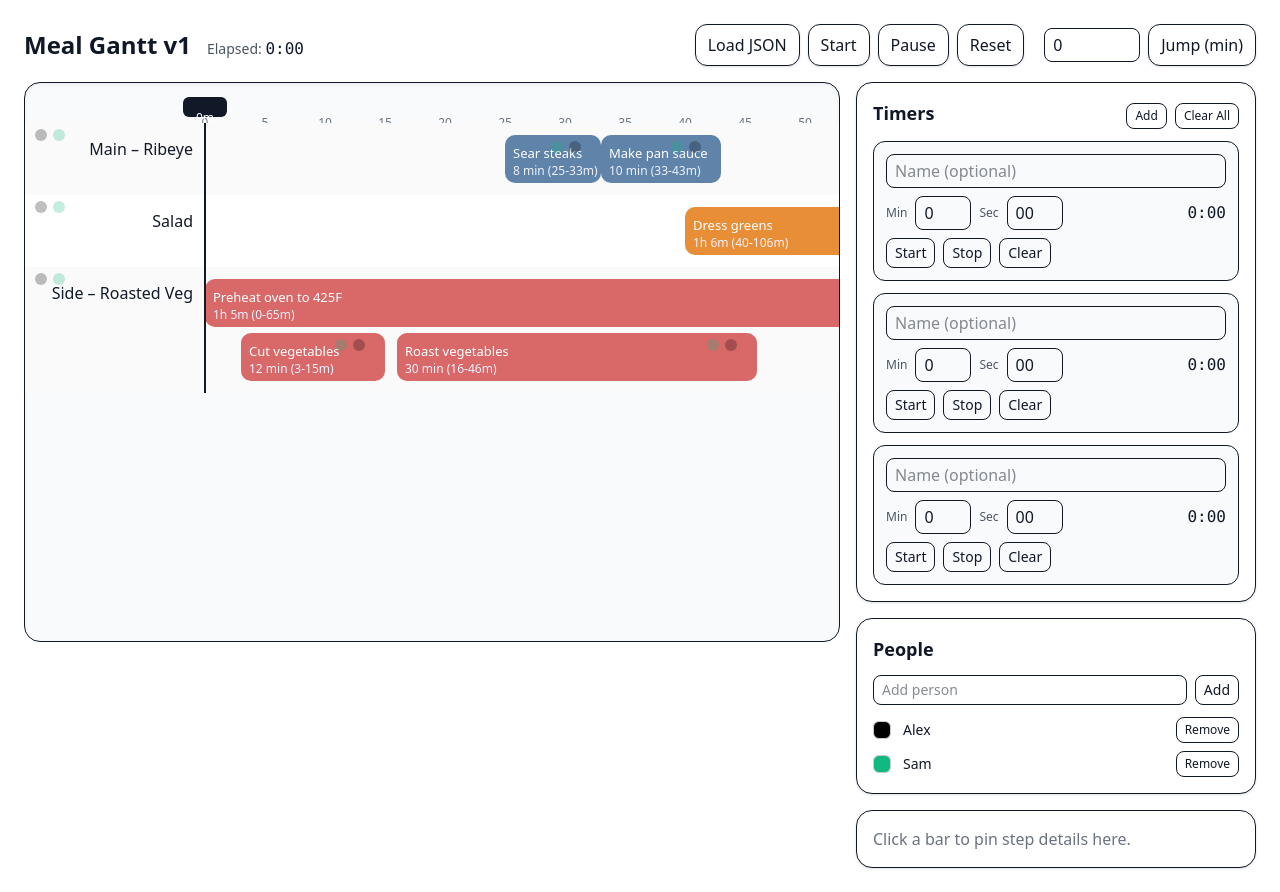
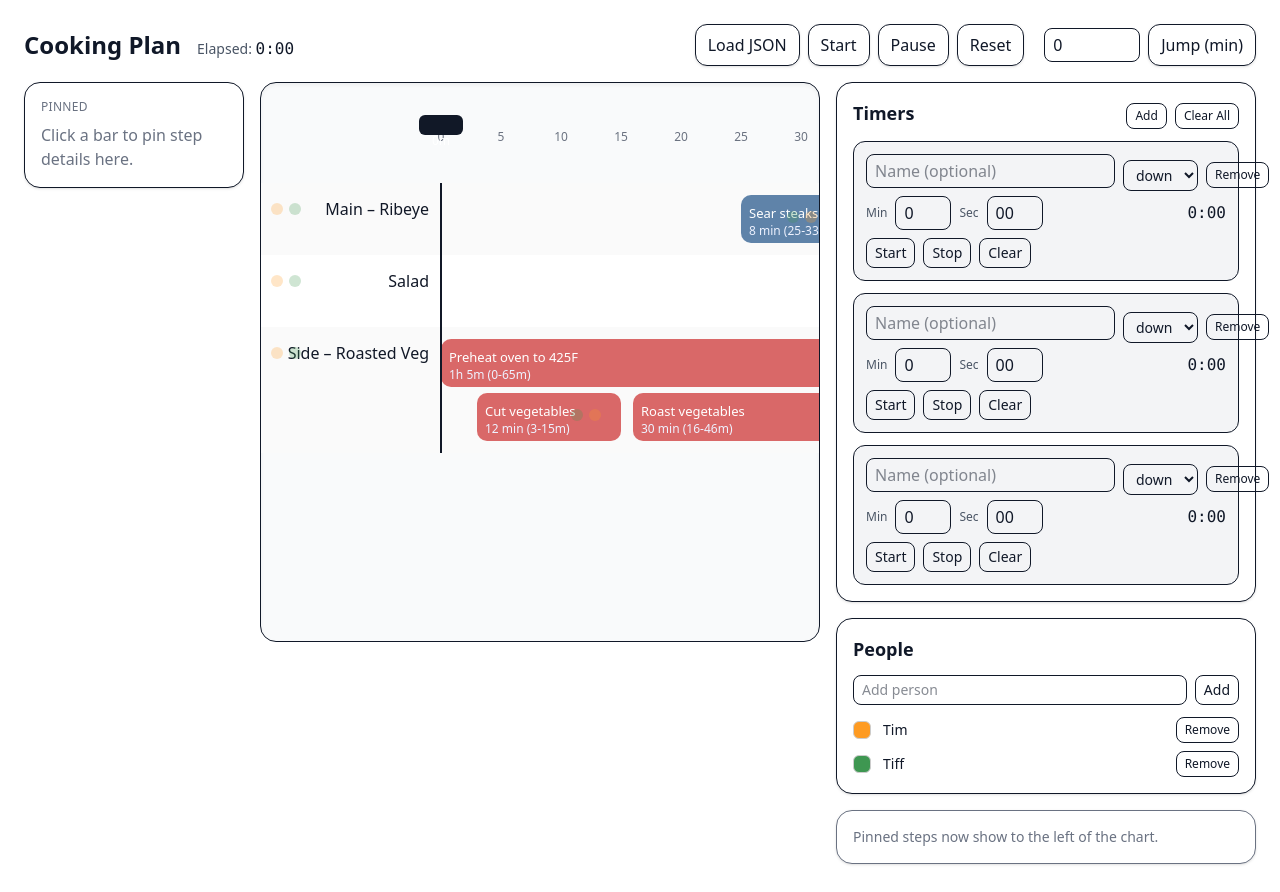
Before and after one commit to timdmacdo/dinner_planner, a React (Vite) app: page / in a window 1280 px wide. Built offline with nearby package versions, Linux system fonts and the light colour scheme.

Commit message:
core functionality

```diff
--- a/src/App.tsx
+++ b/src/App.tsx
@@ -137,6 +137,8 @@ interface UxTimer {
   secStr: string;
   remaining: number; // seconds
   running: boolean;
+  cleared?: boolean;
+  mode?: 'down' | 'up';
 }
 
 // === Main Component ===
@@ -155,9 +157,9 @@ export default function MealGantt() {
 
   // ==== Timer bank state ====
   const [timers, setTimers] = useState<UxTimer[]>([
-    { id: "t1", name: "", minStr: "0", secStr: "00", remaining: 0, running: false },
-    { id: "t2", name: "", minStr: "0", secStr: "00", remaining: 0, running: false },
-    { id: "t3", name: "", minStr: "0", secStr: "00", remaining: 0, running: false },
+  { id: "t1", name: "", minStr: "0", secStr: "00", remaining: 0, running: false, cleared: true, mode: 'down' },
+  { id: "t2", name: "", minStr: "0", secStr: "00", remaining: 0, running: false, cleared: true, mode: 'down' },
+  { id: "t3", name: "", minStr: "0", secStr: "00", remaining: 0, running: false, cleared: true, mode: 'down' },
   ]);
 
   // global tick for timers
@@ -166,8 +168,16 @@ export default function MealGantt() {
       setTimers((prev) =>
         prev.map((t) => {
           if (!t.running) return t;
+          if (t.mode === 'up') {
+            // counting up
+            return { ...t, remaining: t.remaining + 1, running: true, cleared: false };
+          }
+          // counting down
           const next = Math.max(0, t.remaining - 1);
-          return { ...t, remaining: next, running: next > 0 && t.running };
+          const runningNow = next > 0 && t.running;
+          // if it hit zero, mark as expired (cleared=false) so UI shows expired state until user clears
+          const clearedNow = next === 0 ? false : (t.cleared ?? false);
+          return { ...t, remaining: next, running: runningNow, cleared: clearedNow };
         })
       );
     }, 1000);
@@ -186,20 +196,24 @@ export default function MealGantt() {
           const mins = Math.max(0, parseInt(t.minStr || "0", 10));
           const secs = Math.max(0, Math.min(59, parseInt(t.secStr || "0", 10)));
           remaining = mins * 60 + secs;
+          // if mode is 'up', start from 0 instead of mins*60
+          if (t.mode === 'up') remaining = 0;
         }
-        return { ...t, remaining, running: remaining > 0 };
+  // starting a timer means it's not in the 'cleared' state
+  return { ...t, remaining, running: true, cleared: false };
       })
     );
   };
 
   const stopTimer = (id: string) => setTimerField(id, { running: false });
-  const clearTimer = (id: string) => setTimerField(id, { running: false, remaining: 0 });
+  const clearTimer = (id: string) => setTimerField(id, { running: false, remaining: 0, cleared: true });
+  const removeTimer = (id: string) => setTimers((prev) => prev.filter((t) => t.id !== id));
   const addTimer = () =>
     setTimers((prev) => [
       ...prev,
-      { id: `t${prev.length + 1}`, name: "", minStr: "0", secStr: "00", remaining: 0, running: false },
+  { id: `t${prev.length + 1}`, name: "", minStr: "0", secStr: "00", remaining: 0, running: false, cleared: true, mode: 'down' },
     ]);
-  const resetTimers = () => setTimers((prev) => prev.map((t) => ({ ...t, running: false, remaining: 0 })));
+  const resetTimers = () => setTimers((prev) => prev.map((t) => ({ ...t, running: false, remaining: 0, cleared: true })));
 
   // ==== Grouping & stacking (separate rows for overlaps within each recipe) ====
   type LaneRow = { end: number };
@@ -209,8 +223,8 @@ export default function MealGantt() {
     // === People / responsibility ===
     type Person = { id: string; name: string; color: string };
     const [people, setPeople] = useState<Person[]>([
-      { id: "p1", name: "Alex", color: "#000000" },
-      { id: "p2", name: "Sam", color: "#10b981" },
+      { id: "p1", name: "Tim", color: "#fe9b22ff" },
+      { id: "p2", name: "Tiff", color: "#3e9751ff" },
     ]);
   // assignment: map from step id -> array of person ids responsible for that step
   const [stepAssignments, setStepAssignments] = useState<Record<string, string[]>>({});
@@ -297,7 +311,7 @@ export default function MealGantt() {
   const rowGap = 6; // px between rows
   const laneVPad = 12; // top/bottom padding per lane block
   const labelWidth = 180;
-  const topAxisPad = 40;
+  const topAxisPad = 80; // increased so minute labels are fully visible
   const pxPerMin = 12; // horizontal scale
 
   // compute vertical positions and chart size
@@ -317,7 +331,8 @@ export default function MealGantt() {
 
   // Hover / tooltip / pin
   const [hover, setHover] = useState<{ step: Step; x: number; y: number } | null>(null);
-  const [pinned, setPinned] = useState<Step | null>(null);
+  // keep ordered array of pinned steps (most recent appended); capped at 3
+  const [pinned, setPinned] = useState<Step[]>([]);
 
   // File handling
   const onFile = async (file: File) => {
@@ -346,7 +361,7 @@ export default function MealGantt() {
       setPlaying(false);
       setBaseMinutes(0);
       setJumpInput("0");
-      setPinned(null);
+  setPinned([]);
     } catch (e: any) {
       console.error(e);
       setError(e?.message ?? "Failed to parse file");
@@ -379,7 +394,7 @@ export default function MealGantt() {
       <div className="max-w-[1300px] mx-auto space-y-4">
         <header className="flex items-center justify-between gap-3">
           <div className="flex items-baseline gap-4">
-            <h1 className="text-2xl font-semibold">Meal Gantt v1</h1>
+            <h1 className="text-2xl font-semibold">Cooking Plan</h1>
             <div className="text-sm text-gray-600">Elapsed: <span className="font-mono text-base text-gray-900">{fmtMMSS(elapsedSeconds)}</span></div>
           </div>
           <div className="flex items-center gap-2">
@@ -414,16 +429,40 @@ export default function MealGantt() {
           <div className="p-3 rounded-lg border border-red-300 bg-red-50 text-red-800">{error}</div>
         )}
 
-        <div className="grid grid-cols-3 gap-4">
+  <div className="grid gap-4" style={{ gridTemplateColumns: '220px 1fr 420px' }}>
+          {/* Left pinned column */}
+          <div className="col-span-1">
+            <div className="p-4 rounded-2xl border bg-white shadow-sm">
+              <div className="text-xs uppercase tracking-wide text-gray-500">Pinned</div>
+              <div className="mt-2 space-y-3">
+                {pinned.length > 0 ? (
+                  pinned.slice(0, 3).map((p, idx) => (
+                    <div key={p.id} className="p-2 rounded-md border bg-gray-50">
+                      <div className="font-semibold">{p.title}</div>
+                      <div className="text-sm text-gray-600">{p.parent}</div>
+                      <div className="text-xs text-gray-500">{fmtDuration(p.duration_min)} ({p.start_min}-{p.start_min + p.duration_min}m)</div>
+                      <div className="mt-2 text-sm text-gray-700 whitespace-pre-wrap">{p.description}</div>
+                      <div className="mt-2">
+                        <button className="px-2 py-1 rounded-lg border text-sm" onClick={() => setPinned((cur) => cur.filter((_, i) => i !== idx))}>Unpin</button>
+                      </div>
+                    </div>
+                  ))
+                ) : (
+                  <div className="text-gray-500">Click a bar to pin step details here.</div>
+                )}
+              </div>
+            </div>
+          </div>
+
           {/* Chart area */}
-          <div className="col-span-2 rounded-2xl border bg-gray-50 shadow-inner overflow-auto" style={{ maxHeight: 560 }} onDragOver={(e) => e.preventDefault()} onDrop={onDrop}>
+          <div className="rounded-2xl border bg-gray-50 shadow-inner overflow-auto" style={{ maxHeight: 560, paddingTop: 20 }} onDragOver={(e) => e.preventDefault()} onDrop={onDrop}>
             <svg width={chartWidth} height={chartHeight} className="block">
               {/* Background grid */}
               <g transform={`translate(${labelWidth}, ${topAxisPad})`}>
                 {ticks.map((m) => (
                   <g key={m}>
                     <line x1={m * pxPerMin} y1={0} x2={m * pxPerMin} y2={chartHeight - topAxisPad} stroke="#e5e7eb" strokeWidth={m % 10 === 0 ? 1.25 : 0.75} strokeDasharray={m % 10 === 0 ? "" : "4 4"} />
-                    <text x={m * pxPerMin} y={-6} fontSize={12} textAnchor="middle" fill="#6b7280">{m}</text>
+                    <text x={m * pxPerMin} y={-topAxisPad + 28} fontSize={12} textAnchor="middle" fill="#6b7280">{m}</text>
                   </g>
                 ))}
 
@@ -439,7 +478,8 @@ export default function MealGantt() {
                           const assignedAny = steps.filter((s) => s.parent === lane.parent).some((s) => (stepAssignments[s.id] || []).includes(p.id));
                           // place dots starting at -labelWidth + 16, spaced 18px apart
                           const dotX = -labelWidth + 16 + idx * 18;
-                          const dotY = 12;
+                          // place dots a bit lower so they don't overlap the top border / axis labels
+                          const dotY = 26;
                           return (
                             <g key={p.id} transform={`translate(${dotX}, ${dotY})`} style={{ cursor: 'pointer' }} onClick={() => toggleAssignLane(lane.parent, p.id)}>
                               <circle cx={0} cy={0} r={6} fill={p.color} opacity={assignedAny ? 1 : 0.25} stroke={assignedAny ? '#000000' : 'none'} strokeWidth={assignedAny ? 1.5 : 0} />
@@ -454,7 +494,16 @@ export default function MealGantt() {
                       const y = laneVPad + s.row * (rowHeight + rowGap);
                       const h = rowHeight;
                       return (
-                        <g key={s.id} onMouseEnter={(e) => setHover({ step: s, x: e.clientX, y: e.clientY })} onMouseMove={(e) => setHover({ step: s, x: e.clientX, y: e.clientY })} onMouseLeave={() => setHover(null)} onClick={() => setPinned(s)} style={{ cursor: "pointer" }}>
+                        <g key={s.id} onMouseEnter={(e) => setHover({ step: s, x: e.clientX, y: e.clientY })} onMouseMove={(e) => setHover({ step: s, x: e.clientX, y: e.clientY })} onMouseLeave={() => setHover(null)} onClick={() => {
+                          setPinned((cur) => {
+                            const arr = cur.slice();
+                            const existing = arr.findIndex((it) => it.id === s.id);
+                            if (existing >= 0) arr.splice(existing, 1);
+                            arr.push(s);
+                            while (arr.length > 3) arr.shift();
+                            return arr;
+                          });
+                        }} style={{ cursor: "pointer" }}>
                               {/* main fill */}
                               <rect x={x} y={y} width={w} height={h} rx={10} fill={lane.color} opacity={0.85} />
                               <rect x={x} y={y} width={w} height={h} rx={10} fill="#000" opacity={0.06} />
@@ -477,7 +526,7 @@ export default function MealGantt() {
                                 const dotR = 6;
                                 const dotSpacing = 18;
                                 const dotCx = x + Math.max(w - (pdx + 1) * dotSpacing - 8, 24);
-                                const dotCy = y + 12;
+                                const dotCy = y + 22;
                                 return (
                                   <g key={p.id} transform={`translate(${dotCx}, ${dotCy})`} onClick={(e) => { e.stopPropagation(); toggleAssignStep(s.id, p.id); }} style={{ cursor: 'pointer' }}>
                                     <circle cx={0} cy={0} r={dotR} fill={p.color} opacity={assigned ? 1 : 0.25} stroke={assigned ? '#000' : 'none'} strokeWidth={assigned ? 1.2 : 0} />
@@ -493,8 +542,8 @@ export default function MealGantt() {
                 {/* Playhead */}
                 <g>
                   <line x1={currentMin * pxPerMin} y1={0} x2={currentMin * pxPerMin} y2={chartHeight - topAxisPad} stroke="#111827" strokeWidth={2} />
-                  <rect x={currentMin * pxPerMin - 22} y={-26} width={44} height={20} rx={6} fill="#111827" />
-                  <text x={currentMin * pxPerMin} y={-11} fontSize={12} textAnchor="middle" fill="#fff">{Math.max(0, Math.round(currentMin))}m</text>
+                  <rect x={currentMin * pxPerMin - 22} y={-topAxisPad + 12} width={44} height={20} rx={6} fill="#111827" />
+                  <text x={currentMin * pxPerMin} y={-topAxisPad + 32} fontSize={12} textAnchor="middle" fill="#fff">{Math.max(0, Math.round(currentMin))}m</text>
                 </g>
               </g>
             </svg>
@@ -512,9 +561,27 @@ export default function MealGantt() {
                 </div>
               </div>
               <div className="mt-3 space-y-3">
-                {timers.map((t) => (
-                  <div key={t.id} className="p-3 rounded-xl border bg-gray-50">
-                    <input className="w-full px-2 py-1 mb-2 rounded-lg border" placeholder="Name (optional)" value={t.name} onChange={(e) => setTimerField(t.id, { name: e.target.value })} />
+                {timers.map((t) => {
+                  // determine visual state
+                  const isCountingUp = t.running && t.mode === 'up';
+                  const isCountingDown = t.running && t.mode !== 'up' && t.remaining > 0;
+                  // consider whether this timer had a non-zero initial value
+                  const hadInitial = (parseInt(t.minStr || '0', 10) > 0) || (parseInt(t.secStr || '0', 10) > 0);
+                  // expired: reached zero while counting down and not cleared by user
+                  const isExpired = !t.running && t.mode !== 'up' && t.remaining === 0 && !t.cleared && hadInitial;
+                  // cleared: explicit user clear or default-new timer state
+                  const isCleared = (!!t.cleared) && t.remaining === 0 && t.mode !== 'up';
+                  const bg = isExpired ? '#fecaca' : isCountingUp ? '#bfdbfe' : isCountingDown ? '#bbf7d0' : isCleared ? '#f3f4f6' : '#f3f4f6';
+                  return (
+                    <div key={t.id} className="p-3 rounded-xl border" style={{ background: bg }}>
+                      <div className="flex items-center gap-2">
+                        <input className="flex-1 px-2 py-1 mb-2 rounded-lg border" placeholder="Name (optional)" value={t.name} onChange={(e) => setTimerField(t.id, { name: e.target.value })} />
+                        <select value={t.mode} onChange={(e) => setTimerField(t.id, { mode: e.target.value as 'up' | 'down' })} className="px-2 py-1 rounded-lg border text-sm">
+                          <option value="down">down</option>
+                          <option value="up">up</option>
+                        </select>
+                        <button className="px-2 py-1 rounded-lg border text-xs" onClick={() => removeTimer(t.id)}>Remove</button>
+                      </div>
                       <div className="flex items-center gap-2">
                         <label className="text-xs text-gray-600">Min</label>
                         <input className="w-14 px-2 py-1 rounded-lg border" value={t.minStr} onChange={(e) => setTimerField(t.id, { minStr: e.target.value.replace(/[^0-9]/g, "") })} />
@@ -528,7 +595,8 @@ export default function MealGantt() {
                         <button className="px-2 py-1 rounded-lg border text-sm hover:bg-gray-50" onClick={() => clearTimer(t.id)}>Clear</button>
                       </div>
                     </div>
-                ))}
+                  );
+                })}
               </div>
             </div>
 
@@ -551,21 +619,8 @@ export default function MealGantt() {
               </div>
             </div>
 
-            {/* Pinned detail panel */}
-            <div className="p-4 rounded-2xl border bg-white shadow-sm">
-              {pinned ? (
-                <div>
-                  <div className="text-xs uppercase tracking-wide text-gray-500">Pinned Step</div>
-                  <div className="mt-1 text-lg font-semibold">{pinned.title}</div>
-                  <div className="mt-1 text-gray-700">{pinned.parent}</div>
-                  <div className="mt-2 text-sm text-gray-600">{fmtDuration(pinned.duration_min)} ({pinned.start_min}-{pinned.start_min + pinned.duration_min}m)</div>
-                  <div className="mt-3 whitespace-pre-wrap text-sm">{pinned.description}</div>
-                  <button className="mt-4 px-3 py-2 rounded-xl border shadow-sm hover:bg-gray-50" onClick={() => setPinned(null)}>Unpin</button>
-                </div>
-              ) : (
-                <div className="text-gray-500">Click a bar to pin step details here.</div>
-              )}
-            </div>
+            {/* Pinned steps appear in the left column now (up to 3) */}
+            <div className="p-4 rounded-2xl border bg-white shadow-sm text-sm text-gray-500">Pinned steps now show to the left of the chart.</div>
           </div>
         </div>
       </div>
```
Lines whose indentation alone changed are shown as unchanged.
